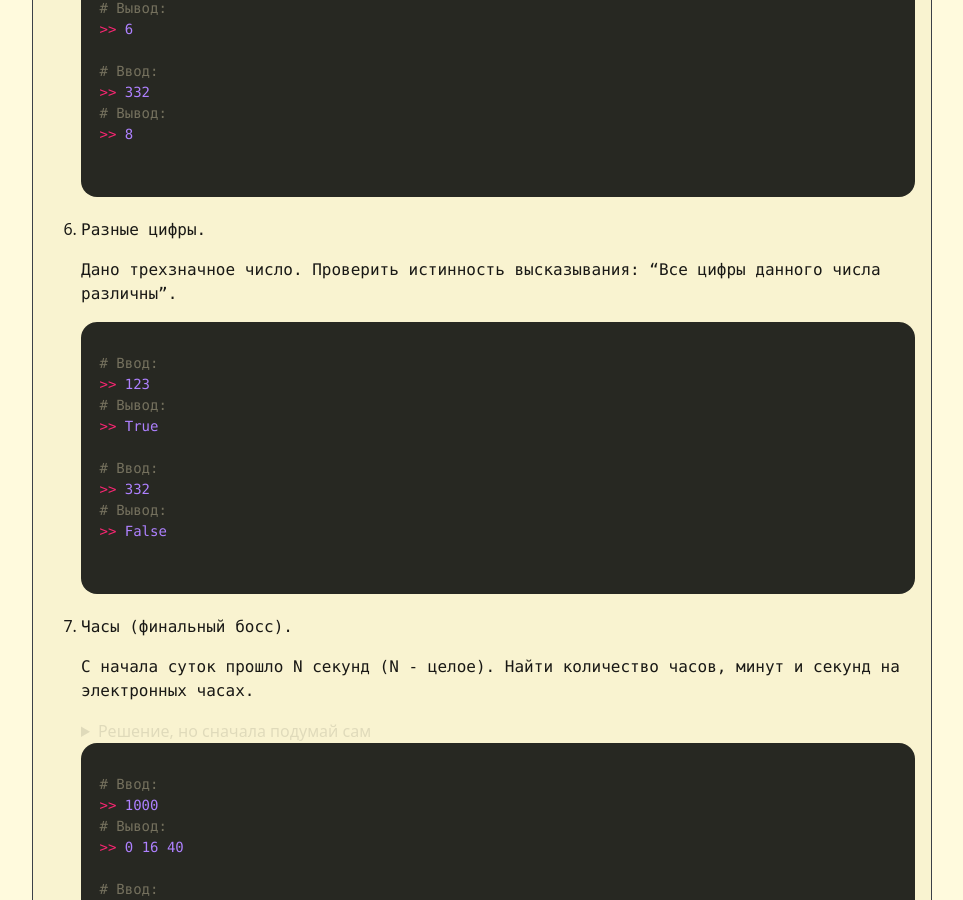
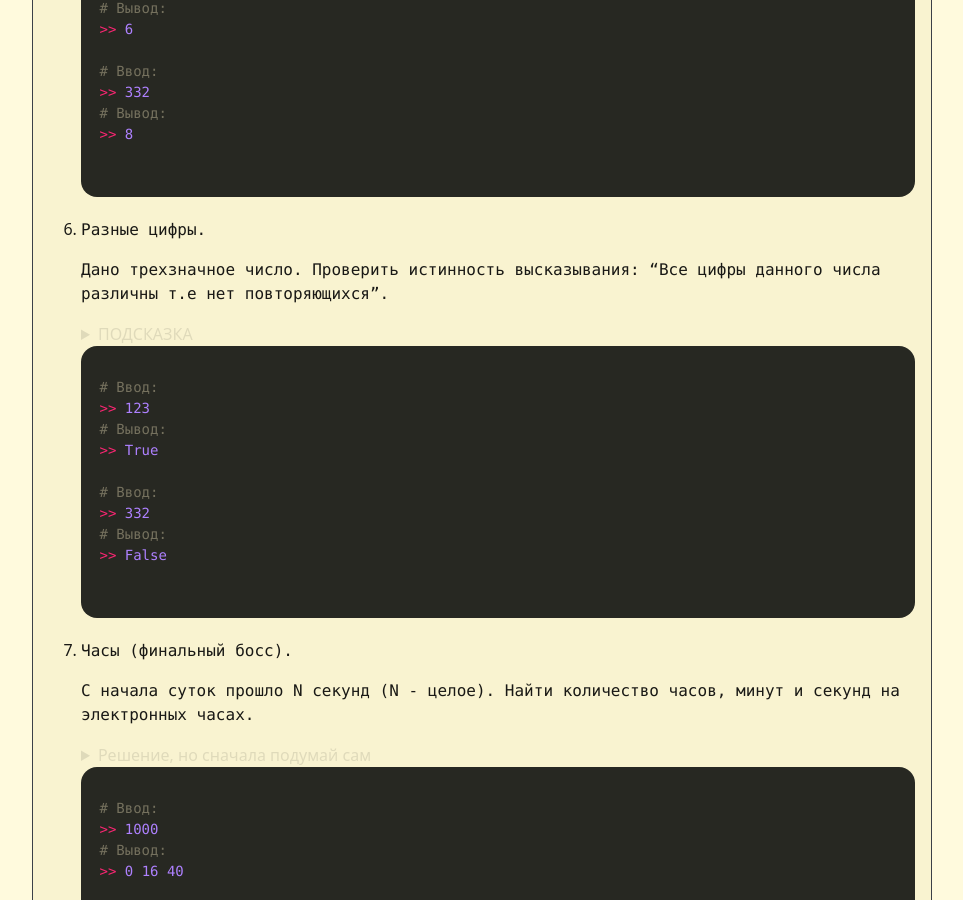
Before and after one commit to Rattlhead/rattlhead.github.io, a Jekyll site: the page built from _posts/2022-11-27-call.md, in a window 1280 px wide and 900 px high, scrolled down 5012 px. Shown: the whole window, without its empty margins (158-1121 px from the left). Built offline with Jekyll 4.4.1, drawn with Linux system fonts in a browser that asks for light colours.

Commit message:
Update 2022-11-27-call.md

```diff
--- a/_posts/2022-11-27-call.md
+++ b/_posts/2022-11-27-call.md
@@ -257,7 +257,15 @@
 
 0. Разные цифры.
 
-	Дано трехзначное число. Проверить истинность высказывания: "Все цифры данного числа различны".
+	Дано трехзначное число. Проверить истинность высказывания: "Все цифры данного числа различны т.е нет повторяющихся".
+
+	<details><summary class='help' > ПОДСКАЗКА </summary>
+
+	123%10 = 3 <br>
+	((123//10)%10) = 2 <br>
+	123//100 = 1 <br>
+
+	</details>
 
 	<pre><code data-language="python">
 	# Ввод:
```
